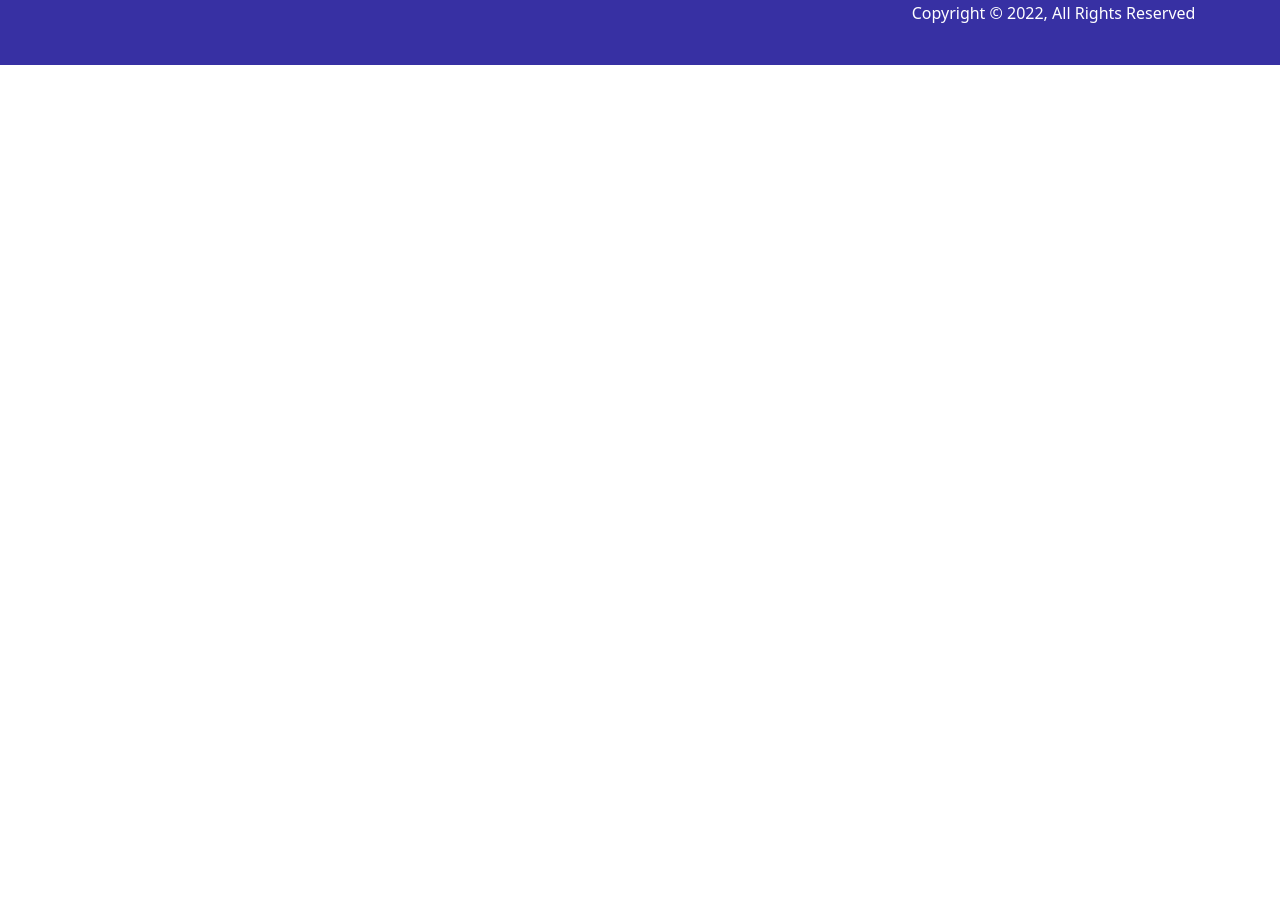
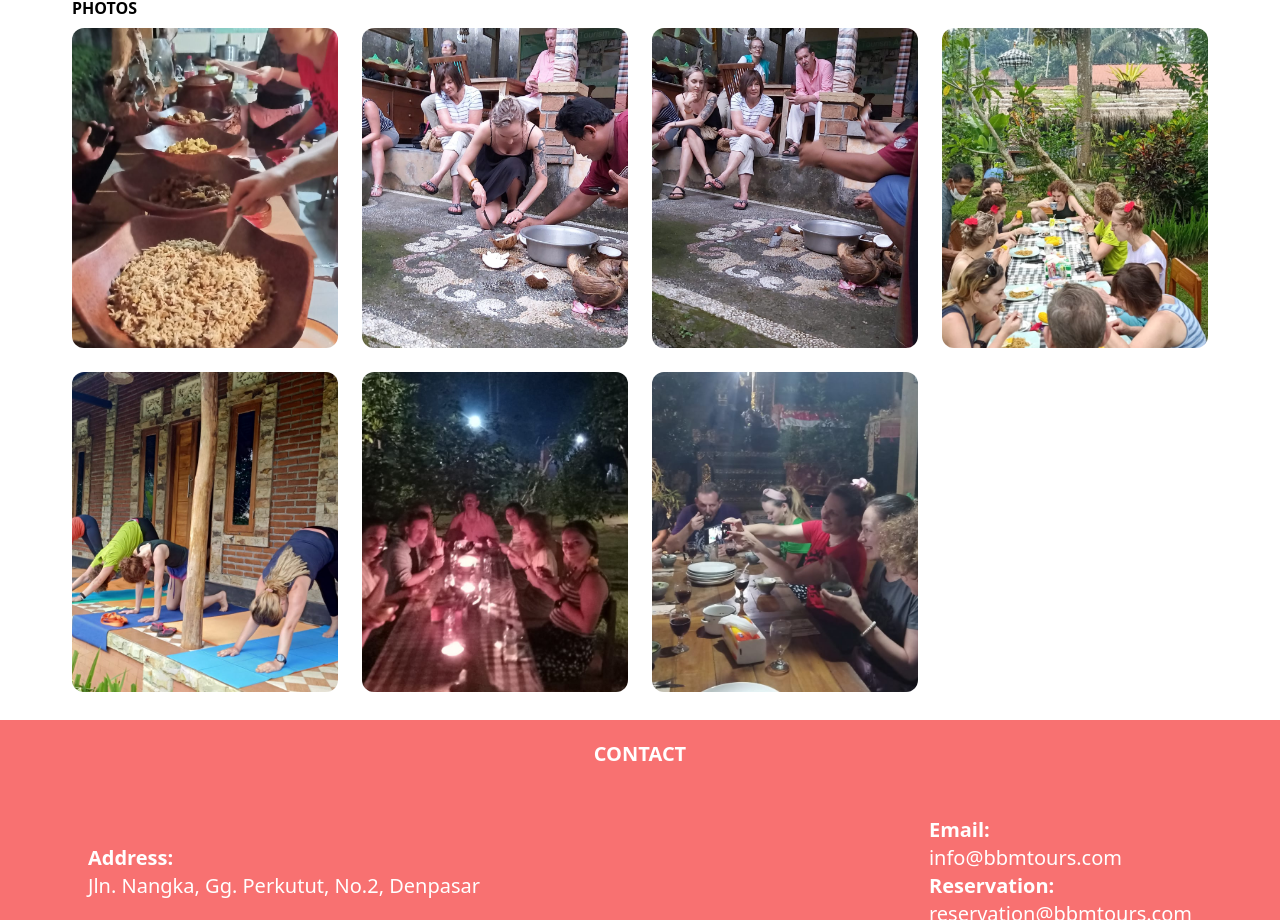
Before and after one commit to Roby98-dev/bbmtours-all-new-2022, a plain HTML site: page index.html in a window 1280 px wide. Shown: the part 2566-3486 px from the top of the page. Before the commit the page ends 2631 px from the top, so only its background shows below. Drawn offline with Linux system fonts and the light colour scheme.

Commit message:
Add files via upload

```diff
--- a/index.html
+++ b/index.html
@@ -141,6 +141,41 @@
         </div>
     </section>
 
+    <section>
+      <p class="uppercase text-3xl font-bold tracking-wide text-center mb-3">Gallery</p>
+      <div class="max-w-6xl mx-auto pb-5">
+
+        <div class="py-10">
+          <iframe width="420" height="315" src="https://www.youtube.com/embed/2om0zQEdQO0" title="YouTube video player" frameborder="0" allow="accelerometer; autoplay; clipboard-write; encrypted-media; gyroscope; picture-in-picture" allowfullscreen class="mx-auto"></iframe>
+        </div>
+
+        <p class="pl-2 uppercase font-semibold">Photos</p>
+        <div class="grid md:grid-cols-4 grid-cols-1 gap-2">
+          <div class="max-w-sm drop-shadow-lg rounded-xl px-2 py-2">
+            <div style="background-image: url('../images/category/IMG-20220518-WA0007.jpg');" class="bg-cover bg-center bg-no-repeat h-80 w-full rounded-xl"></div>
+          </div>
+          <div class="max-w-sm drop-shadow-lg rounded-xl px-2 py-2">
+            <div style="background-image: url('../images/category/IMG-20220518-WA0001.jpg');" class="bg-cover bg-center bg-no-repeat h-80 w-full rounded-xl"></div>
+          </div>
+          <div class="max-w-sm drop-shadow-lg rounded-xl px-2 py-2">
+            <div style="background-image: url('../images/category/IMG-20220518-WA0002.jpg');" class="bg-cover bg-center bg-no-repeat h-80 w-full rounded-xl"></div>
+          </div>
+          <div class="max-w-sm drop-shadow-lg rounded-xl px-2 py-2">
+            <div style="background-image: url('../images/category/IMG-20220518-WA0003.jpg');" class="bg-cover bg-center bg-no-repeat h-80 w-full rounded-xl"></div>
+          </div>
+          <div class="max-w-sm drop-shadow-lg rounded-xl px-2 py-2">
+            <div style="background-image: url('../images/category/IMG-20220518-WA0004.jpg');" class="bg-cover bg-center bg-no-repeat h-80 w-full rounded-xl"></div>
+          </div>
+          <div class="max-w-sm drop-shadow-lg rounded-xl px-2 py-2">
+            <div style="background-image: url('../images/category/IMG-20220518-WA0005.jpg');" class="bg-cover bg-center bg-no-repeat h-80 w-full rounded-xl"></div>
+          </div>
+          <div class="max-w-sm drop-shadow-lg rounded-xl px-2 py-2">
+            <div style="background-image: url('../images/category/IMG-20220518-WA0006.jpg');" class="bg-cover bg-center bg-no-repeat h-80 w-full rounded-xl"></div>
+          </div>
+        </div>
+      </div>
+    </section>
+
     <!-- CTA Section -->
     <section id="cta" class="bg-red-400 pt-5">
         <h1 id="#contact" class="text-center uppercase text-white font-extrabold text-xl">Contact</h1>
```
Also changed, not shown: offers/offers-1.html (+1 -1 lines).
